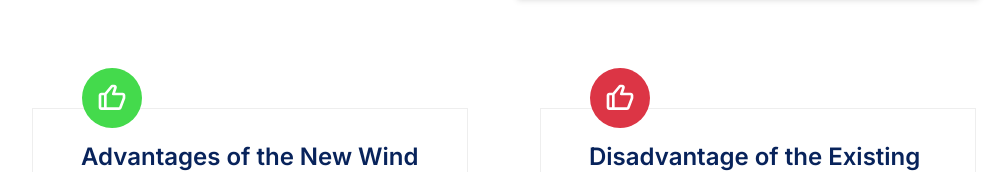
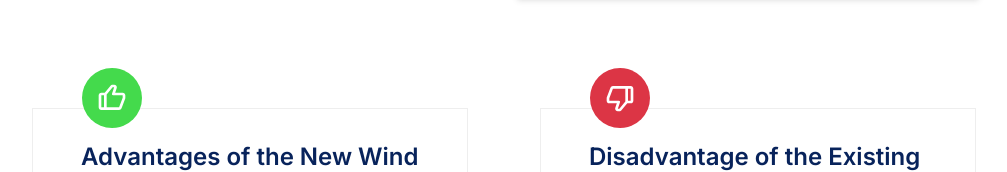
Before and after one commit to mjdevlife/blue-peak, a Next.js app: page / in a window 1280 px wide. Shown: the part 4199-4371 px from the top of the page, without its empty margins (136-1143 px from the left). Built offline with nearby package versions, Linux system fonts and the light colour scheme.

Commit message:
added dislike icon

```diff
--- a/app/components/Performance/DislikeIcon.tsx
+++ b/app/components/Performance/DislikeIcon.tsx
@@ -1,5 +1,6 @@
 import React, { ReactNode } from 'react';
-import { BiLike } from 'react-icons/bi';
+import { BiDislike } from 'react-icons/bi';
+
 import styles from './Performance.module.css';
 
 interface Props {
@@ -10,7 +11,7 @@ interface Props {
 const DisLikeIcon = () => {
   return (
     <div className={`${styles.likeIcon} bg-[#DC3545]`}>
-      <BiLike size='2rem' color='white' />
+      <BiDislike size='2rem' color='white' />
     </div>
   );
 };
```
